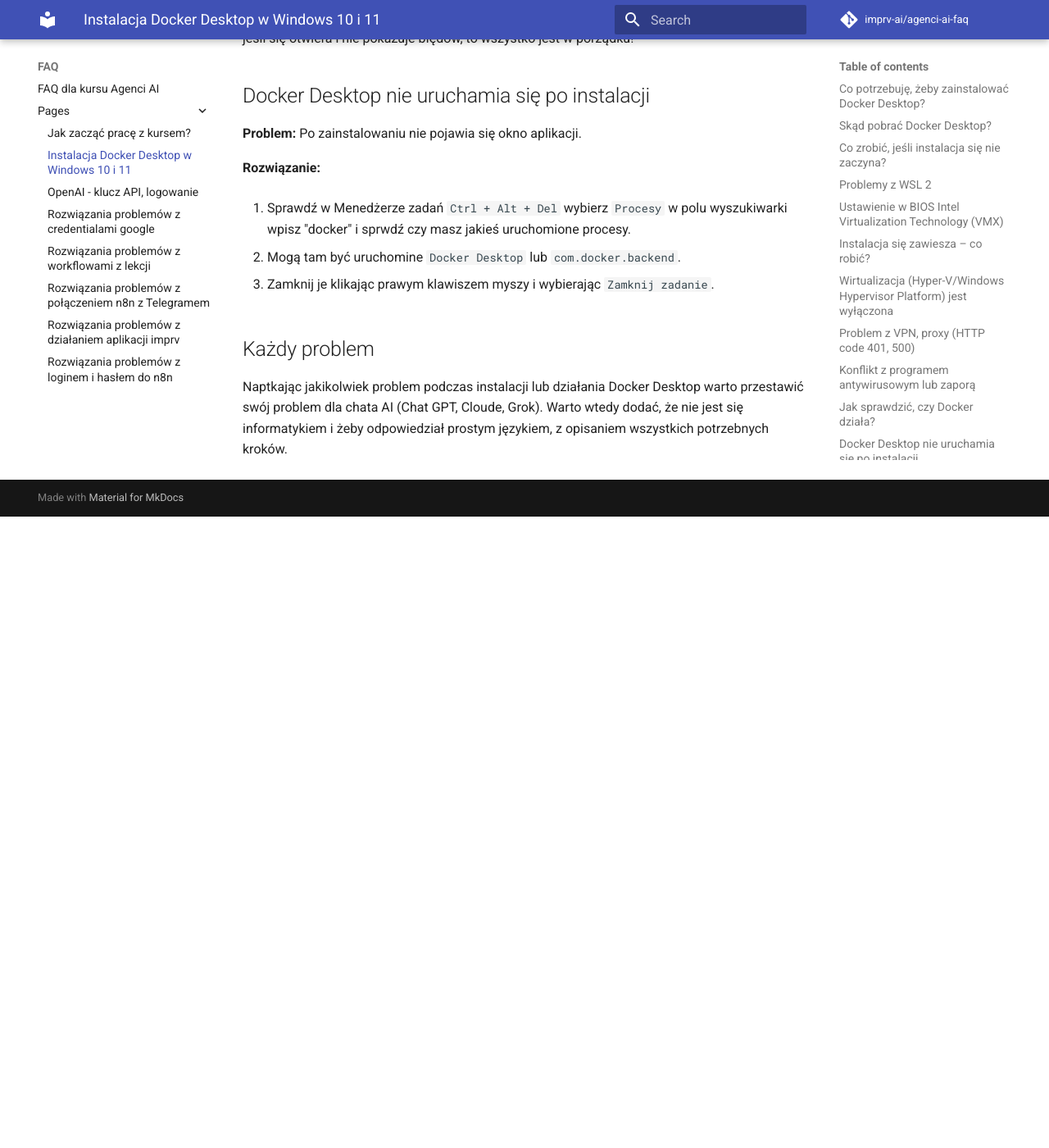
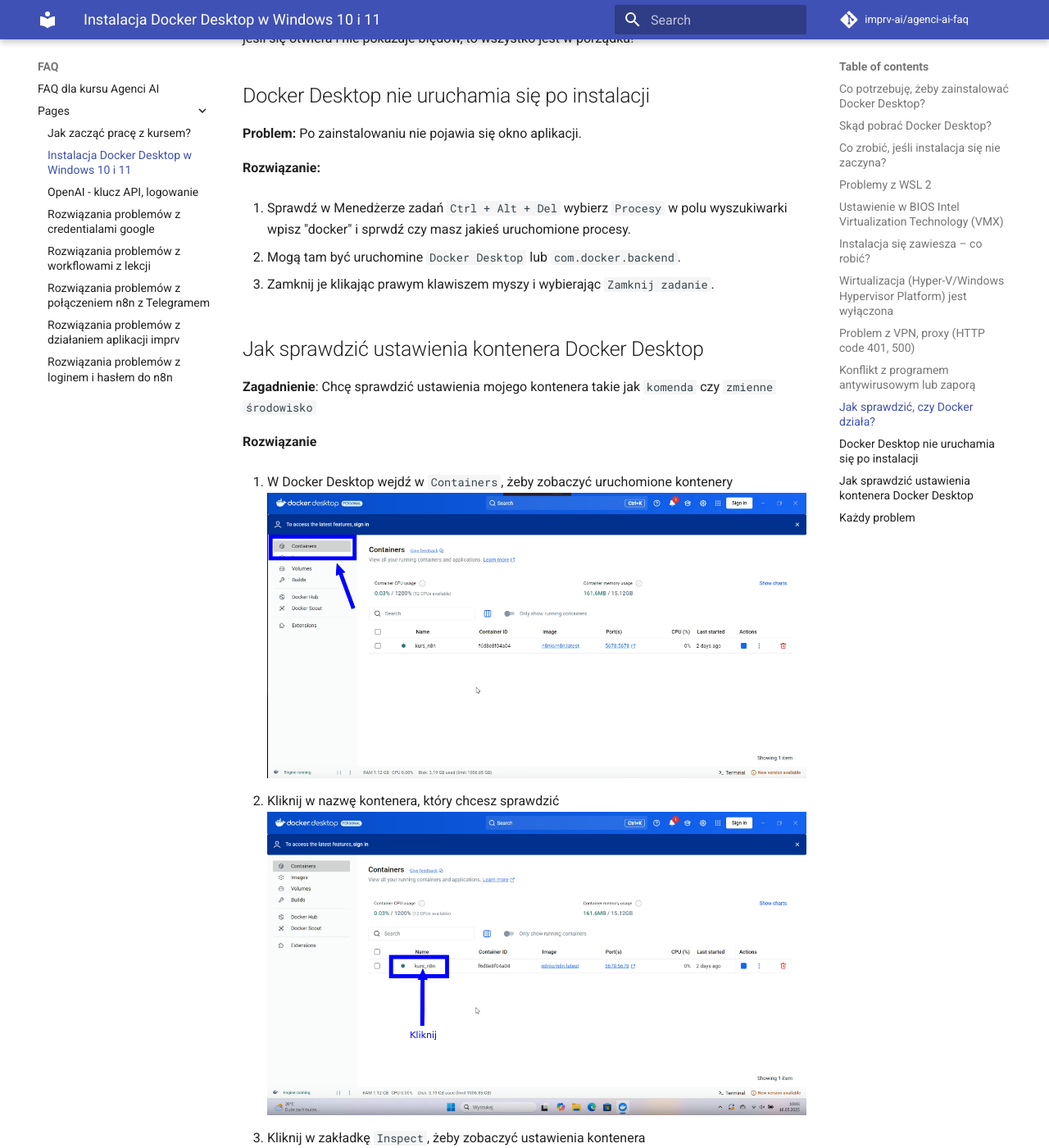
Before and after one commit to imprv-ai/agenci-ai-faq, an MkDocs documentation site: the page built from docs/pages/02_docker_desktop.md, in a window 1280 px wide and 1400 px high, scrolled down 6401 px. Shown: the whole window at 82% size. Built offline with MkDocs 1.6.1 and Material for MkDocs 9.7.7, drawn with Linux system fonts in a browser that asks for light colours; comment, search, counter and statistics services are not loaded; before the commit the page ends 7031 px from its top, so only the background shows below that; some of the changed text lies outside the part shown.

Commit message:
jak sprawdzić zmienne środowiskowe

```diff
--- a/docs/pages/02_docker_desktop.md
+++ b/docs/pages/02_docker_desktop.md
@@ -134,5 +134,22 @@
 
 3. Zamknij je klikając prawym klawiszem myszy i wybierając `Zamknij zadanie`.
 
+## Jak sprawdzić ustawienia kontenera Docker Desktop
+**Zagadnienie**: Chcę sprawdzić ustawienia mojego kontenera takie jak `komenda` czy `zmienne środowisko`
+
+**Rozwiązanie**
+
+1. W Docker Desktop wejdź w `Containers`, żeby zobaczyć uruchomione kontenery
+    ![](assets/workflow__docker_desktop__inspect_1.png)
+
+1. Kliknij w nazwę kontenera, który chcesz sprawdzić
+    ![](assets/workflow__docker_desktop__inspect_2.png)
+
+1. Kliknij w zakładkę `Inspect`, żeby zobaczyć ustawienia kontenera
+    ![](assets/workflow__docker_desktop__inspect_3.png)
+
+1. Kliknij w zakładkę `Env` żeby zobaczyć ustawienia `zmiennych środowiskowych`
+    ![](assets/workflow__docker_desktop__inspect_4.png)
+
 ## Każdy problem
 Naptkając jakikolwiek problem podczas instalacji lub działania Docker Desktop warto przestawić swój problem dla chata AI (Chat GPT, Cloude, Grok). Warto wtedy dodać, że nie jest się informatykiem i żeby odpowiedział prostym językiem, z opisaniem wszystkich potrzebnych kroków.
```
Also changed, not shown: docs/pages/assets/workflow__docker_desktop__inspect_1.png (added), docs/pages/assets/workflow__docker_desktop__inspect_2.png (added), docs/pages/assets/workflow__docker_desktop__inspect_3.png (added), docs/pages/assets/workflow__docker_desktop__inspect_4.png (added).
